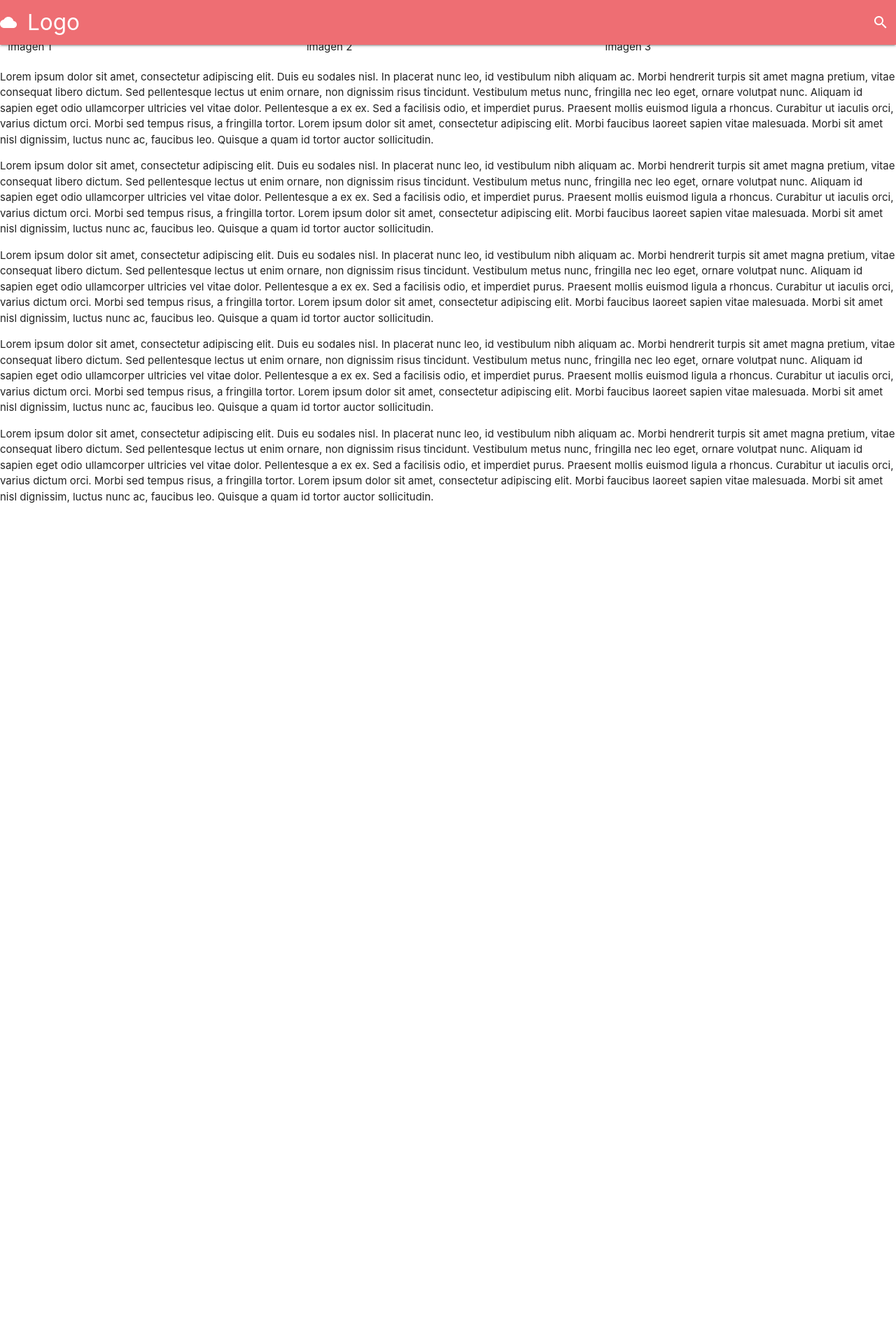
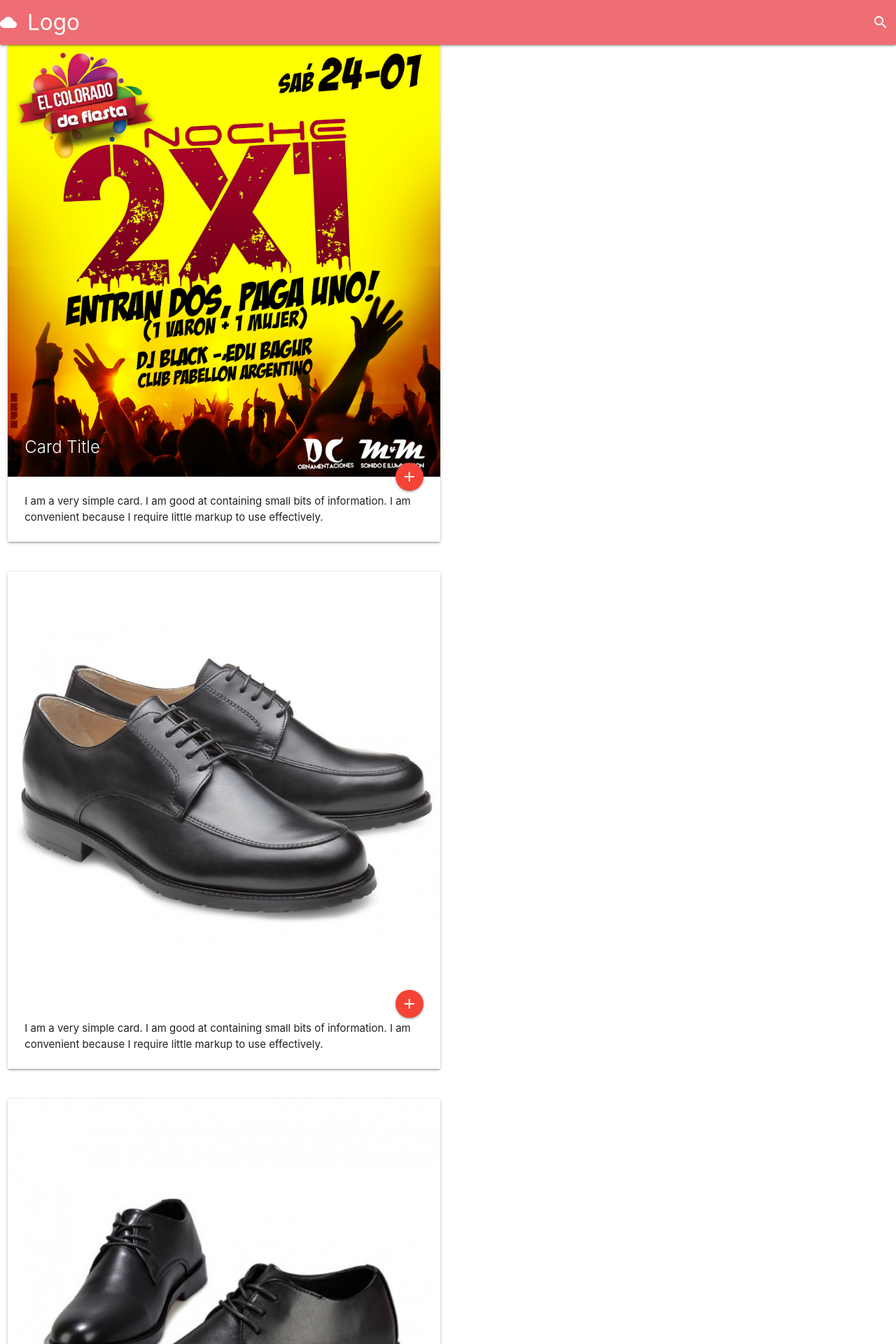
Before and after one commit to CarlosMaita/PrecioPublicado, a PHP site: page / in a window 1280 px wide. Shown: the top 1920 px of the page at 70% size. Run offline with PHP 8.4, Linux system fonts and the light colour scheme.

Commit message:
primeras targetas agregadas

```diff
--- a/index.php
+++ b/index.php
@@ -55,7 +55,7 @@
 
 
 
- <nav id="nav_main" style="position: fixed;  top: 0px;">
+ <nav id="nav_main" style="position: fixed;  top: 0px; z-index: 100;">
     <div class="nav-wrapper">
       <a href="#!" class="brand-logo"><i class="material-icons">cloud</i>Logo</a>
   	  <a href="#!" data-target="slide-out" class="sidenav-trigger"><i class="material-icons center">menu</i></a>
@@ -109,34 +109,76 @@
     <li><a class="sidenav-close" href="#!">Cerrar</a></li>
   </ul>
 
- <div class="scroll" >
- <div class="row">
+<div class="scroll">
+
+  <!--<div class="row">
  	<div class="col s4">imagen 1</div>
  	<div class="col s4">imagen 2</div>
  	<div class="col s4">imagen 3</div>
  </div>
+ -->
 
+ <div class="row">
+    <div class="col s12 m6">
+      <div class="card">
+        <div class="card-image">
+          <img src="imagen/2x1.png">
+          <span class="card-title">Card Title</span>
+          <a class="btn-floating halfway-fab waves-effect waves-light red"><i class="material-icons">add</i></a>
+        </div>
+        <div class="card-content">
+          <p>I am a very simple card. I am good at containing small bits of information. I am convenient because I require little markup to use effectively.</p>
+        </div>
+      </div>
+    </div>
+  </div>
 
-<p>
-Lorem ipsum dolor sit amet, consectetur adipiscing elit. Duis eu sodales nisl. In placerat nunc leo, id vestibulum nibh aliquam ac. Morbi hendrerit turpis sit amet magna pretium, vitae consequat libero dictum. Sed pellentesque lectus ut enim ornare, non dignissim risus tincidunt. Vestibulum metus nunc, fringilla nec leo eget, ornare volutpat nunc. Aliquam id sapien eget odio ullamcorper ultricies vel vitae dolor. Pellentesque a ex ex. Sed a facilisis odio, et imperdiet purus. Praesent mollis euismod ligula a rhoncus. Curabitur ut iaculis orci, varius dictum orci. Morbi sed tempus risus, a fringilla tortor. Lorem ipsum dolor sit amet, consectetur adipiscing elit. Morbi faucibus laoreet sapien vitae malesuada. Morbi sit amet nisl dignissim, luctus nunc ac, faucibus leo. Quisque a quam id tortor auctor sollicitudin.
-</p>
-<p>
-Lorem ipsum dolor sit amet, consectetur adipiscing elit. Duis eu sodales nisl. In placerat nunc leo, id vestibulum nibh aliquam ac. Morbi hendrerit turpis sit amet magna pretium, vitae consequat libero dictum. Sed pellentesque lectus ut enim ornare, non dignissim risus tincidunt. Vestibulum metus nunc, fringilla nec leo eget, ornare volutpat nunc. Aliquam id sapien eget odio ullamcorper ultricies vel vitae dolor. Pellentesque a ex ex. Sed a facilisis odio, et imperdiet purus. Praesent mollis euismod ligula a rhoncus. Curabitur ut iaculis orci, varius dictum orci. Morbi sed tempus risus, a fringilla tortor. Lorem ipsum dolor sit amet, consectetur adipiscing elit. Morbi faucibus laoreet sapien vitae malesuada. Morbi sit amet nisl dignissim, luctus nunc ac, faucibus leo. Quisque a quam id tortor auctor sollicitudin.
-</p>
-<p>
-Lorem ipsum dolor sit amet, consectetur adipiscing elit. Duis eu sodales nisl. In placerat nunc leo, id vestibulum nibh aliquam ac. Morbi hendrerit turpis sit amet magna pretium, vitae consequat libero dictum. Sed pellentesque lectus ut enim ornare, non dignissim risus tincidunt. Vestibulum metus nunc, fringilla nec leo eget, ornare volutpat nunc. Aliquam id sapien eget odio ullamcorper ultricies vel vitae dolor. Pellentesque a ex ex. Sed a facilisis odio, et imperdiet purus. Praesent mollis euismod ligula a rhoncus. Curabitur ut iaculis orci, varius dictum orci. Morbi sed tempus risus, a fringilla tortor. Lorem ipsum dolor sit amet, consectetur adipiscing elit. Morbi faucibus laoreet sapien vitae malesuada. Morbi sit amet nisl dignissim, luctus nunc ac, faucibus leo. Quisque a quam id tortor auctor sollicitudin.
-</p>
+ <div class="row">
+    <div class="col s12 m6">
+      <div class="card">
+        <div class="card-image">
+          <img src="imagen/product/ima1.jpg">
+          <span class="card-title">Card Title</span>
+          <a class="btn-floating halfway-fab waves-effect waves-light red"><i class="material-icons">add</i></a>
+        </div>
+        <div class="card-content">
+          <p>I am a very simple card. I am good at containing small bits of information. I am convenient because I require little markup to use effectively.</p>
+        </div>
+      </div>
+    </div>
+  </div>
 
+ <div class="row" pad>
+    <div class="col s12 m6">
+      <div class="card">
+        <div class="card-image">
+          <img src="imagen/product/ima2.jpg">
+          <span class="card-title">Card Title</span>
+          <a class="btn-floating halfway-fab waves-effect waves-light red"><i class="material-icons">add</i></a>
+        </div>
+        <div class="card-content">
+          <p>I am a very simple card. I am good at containing small bits of information. I am convenient because I require little markup to use effectively.</p>
+        </div>
+      </div>
+    </div>
+  </div>
 
+ <div class="row">
+    <div class="col s12 m6">
+      <div class="card">
+        <div class="card-image">
+          <img src="imagen/product/ima3.jpg">
+          <span class="card-title">Card Title</span>
+          <a class="btn-floating halfway-fab waves-effect waves-light red"><i class="material-icons">add</i></a>
+        </div>
+        <div class="card-content">
+          <p>I am a very simple card. I am good at containing small bits of information. I am convenient because I require little markup to use effectively.</p>
+        </div>
+      </div>
+    </div>
+  </div>
+ </div>
 
-<p>
-Lorem ipsum dolor sit amet, consectetur adipiscing elit. Duis eu sodales nisl. In placerat nunc leo, id vestibulum nibh aliquam ac. Morbi hendrerit turpis sit amet magna pretium, vitae consequat libero dictum. Sed pellentesque lectus ut enim ornare, non dignissim risus tincidunt. Vestibulum metus nunc, fringilla nec leo eget, ornare volutpat nunc. Aliquam id sapien eget odio ullamcorper ultricies vel vitae dolor. Pellentesque a ex ex. Sed a facilisis odio, et imperdiet purus. Praesent mollis euismod ligula a rhoncus. Curabitur ut iaculis orci, varius dictum orci. Morbi sed tempus risus, a fringilla tortor. Lorem ipsum dolor sit amet, consectetur adipiscing elit. Morbi faucibus laoreet sapien vitae malesuada. Morbi sit amet nisl dignissim, luctus nunc ac, faucibus leo. Quisque a quam id tortor auctor sollicitudin.
-</p>
-<p>
-Lorem ipsum dolor sit amet, consectetur adipiscing elit. Duis eu sodales nisl. In placerat nunc leo, id vestibulum nibh aliquam ac. Morbi hendrerit turpis sit amet magna pretium, vitae consequat libero dictum. Sed pellentesque lectus ut enim ornare, non dignissim risus tincidunt. Vestibulum metus nunc, fringilla nec leo eget, ornare volutpat nunc. Aliquam id sapien eget odio ullamcorper ultricies vel vitae dolor. Pellentesque a ex ex. Sed a facilisis odio, et imperdiet purus. Praesent mollis euismod ligula a rhoncus. Curabitur ut iaculis orci, varius dictum orci. Morbi sed tempus risus, a fringilla tortor. Lorem ipsum dolor sit amet, consectetur adipiscing elit. Morbi faucibus laoreet sapien vitae malesuada. Morbi sit amet nisl dignissim, luctus nunc ac, faucibus leo. Quisque a quam id tortor auctor sollicitudin.
-</p>
-
- </div>
 
  <nav  id="nav_main" style="position: fixed;  bottom: 0px;">
     <div class="nav-wrapper">
@@ -148,7 +190,9 @@ Lorem ipsum dolor sit amet, consectetur adipiscing elit. Duis eu sodales nisl. I
       </ul>
     </div>
   </nav>
+
 </body>
+
 <script type="text/javascript">
   function search_nav(id){
   	if (!id){
```
Also changed, not shown: imagen/2x1.png (added).
